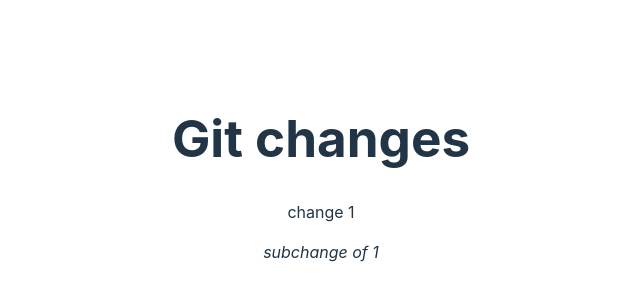
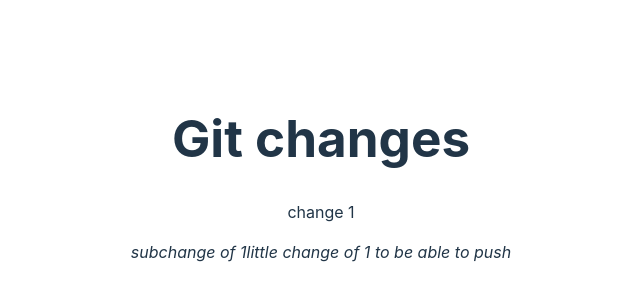
Before and after one commit to Danielooo/git-practice, a React (Vite) app: page / in a window 1280 px wide. Shown: the part 230-530 px from the top of the page, without its empty margins (319-959 px from the left). Built offline with nearby package versions, Linux system fonts and the light colour scheme.

Commit message:
change 1 checkout

```diff
--- a/src/App.jsx
+++ b/src/App.jsx
@@ -12,6 +12,7 @@
             <h1>Git changes</h1>
             <p>change 1</p>
             <i>subchange of 1</i>
+            <i>little change of 1 to be able to push</i>
 
         </>
     );
```
